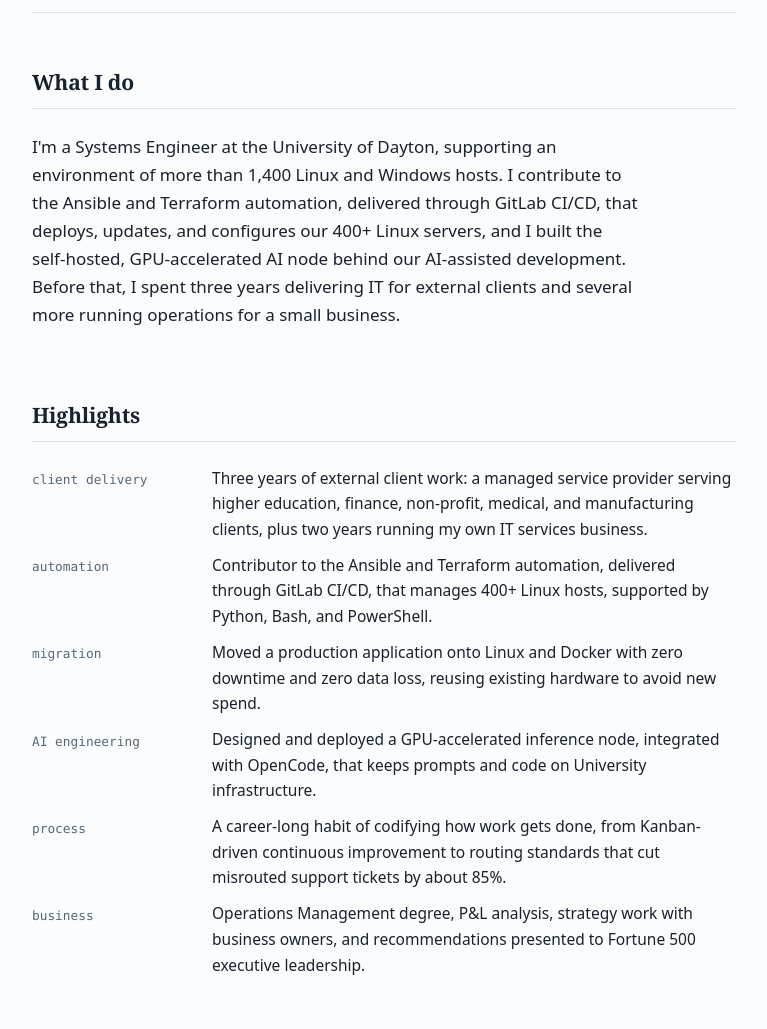
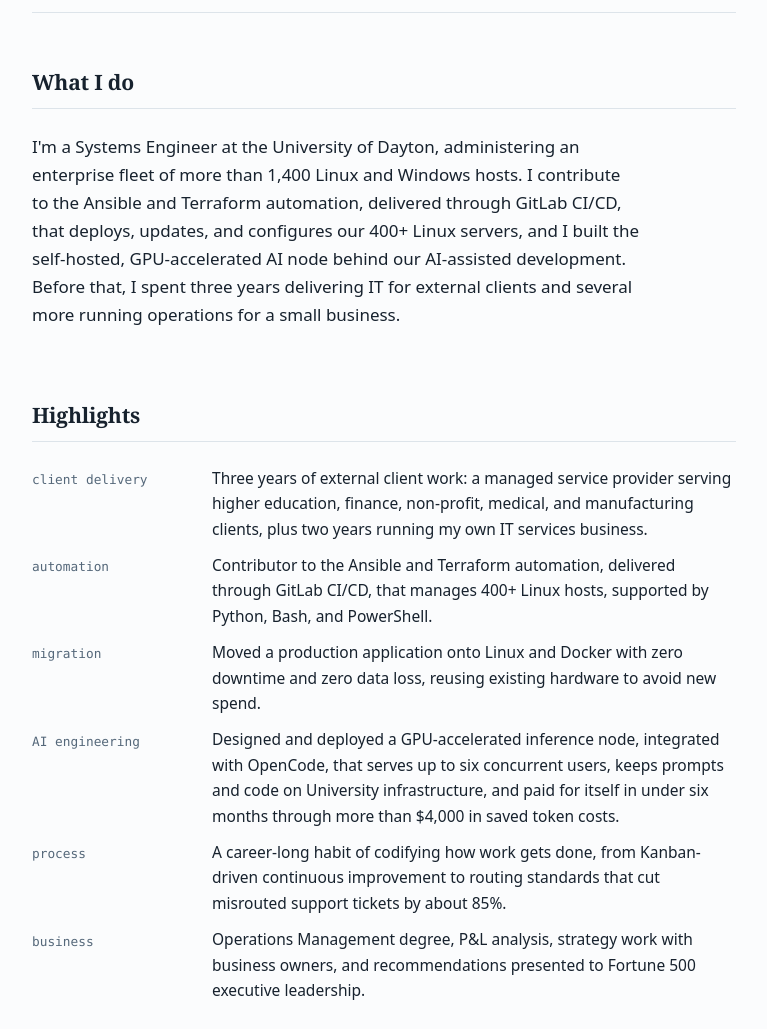
Before and after one commit to winston-c/winstoncronenwett.com, a plain HTML site: page index.html in a window 1280 px wide. Shown: the part 440-1469 px from the top of the page, without its empty margins (256-1023 px from the left). Drawn offline with Linux system fonts and the light colour scheme.

Commit message:
Updated with additional information

```diff
--- a/index.html
+++ b/index.html
@@ -35,7 +35,7 @@
 
     <section id="what-i-do">
       <h2>What I do</h2>
-      <p class="lede">I'm a Systems Engineer at the University of Dayton, supporting an environment of more than 1,400 Linux and Windows hosts. I contribute to the Ansible and Terraform automation, delivered through GitLab CI/CD, that deploys, updates, and configures our 400+ Linux servers, and I built the self-hosted, GPU-accelerated AI node behind our AI-assisted development. Before that, I spent three years delivering IT for external clients and several more running operations for a small business.</p>
+      <p class="lede">I'm a Systems Engineer at the University of Dayton, administering an enterprise fleet of more than 1,400 Linux and Windows hosts. I contribute to the Ansible and Terraform automation, delivered through GitLab CI/CD, that deploys, updates, and configures our 400+ Linux servers, and I built the self-hosted, GPU-accelerated AI node behind our AI-assisted development. Before that, I spent three years delivering IT for external clients and several more running operations for a small business.</p>
     </section>
 
     <section id="highlights">
@@ -48,7 +48,7 @@
         <dt>migration</dt>
         <dd>Moved a production application onto Linux and Docker with zero downtime and zero data loss, reusing existing hardware to avoid new spend.</dd>
         <dt>AI engineering</dt>
-        <dd>Designed and deployed a GPU-accelerated inference node, integrated with OpenCode, that keeps prompts and code on University infrastructure.</dd>
+        <dd>Designed and deployed a GPU-accelerated inference node, integrated with OpenCode, that serves up to six concurrent users, keeps prompts and code on University infrastructure, and paid for itself in under six months through more than $4,000 in saved token costs.</dd>
         <dt>process</dt>
         <dd>A career-long habit of codifying how work gets done, from Kanban-driven continuous improvement to routing standards that cut misrouted support tickets by about 85%.</dd>
         <dt>business</dt>
```
Also changed, not shown: about/index.html (+1 -1 lines).
